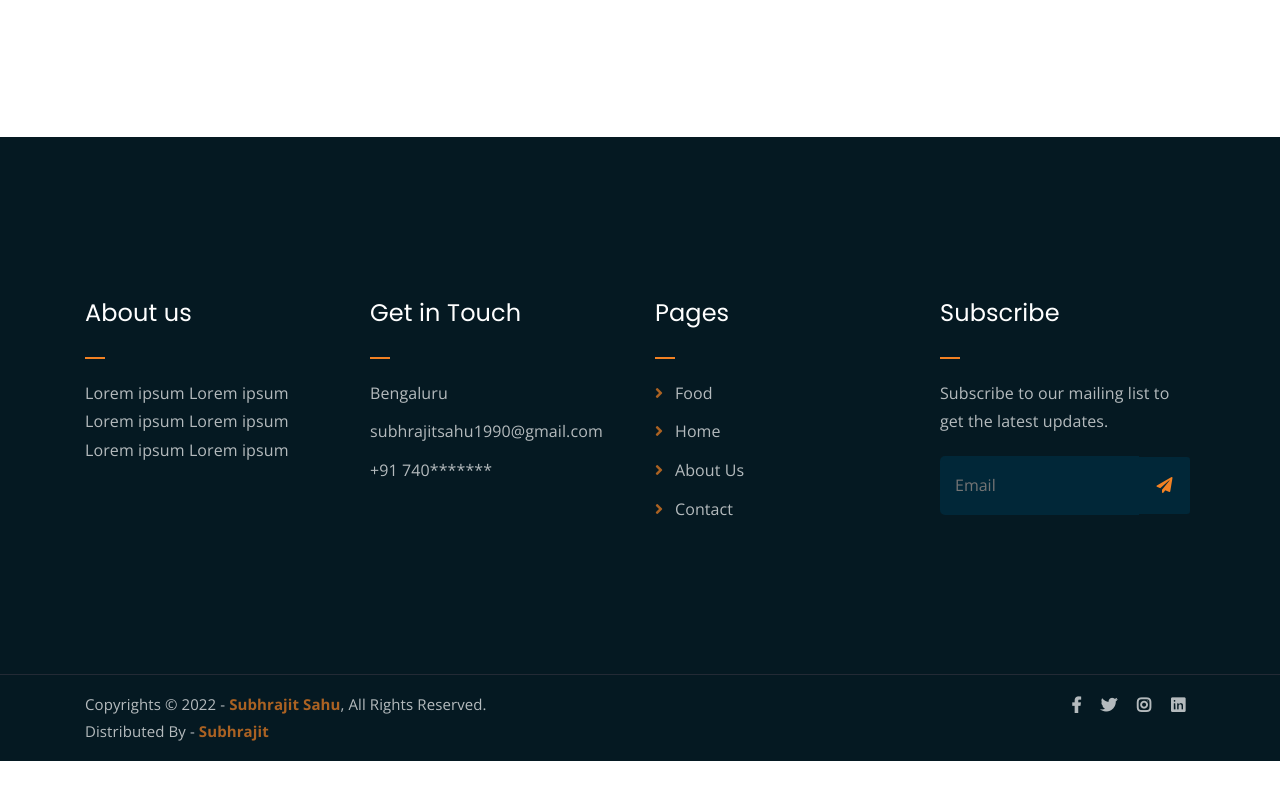
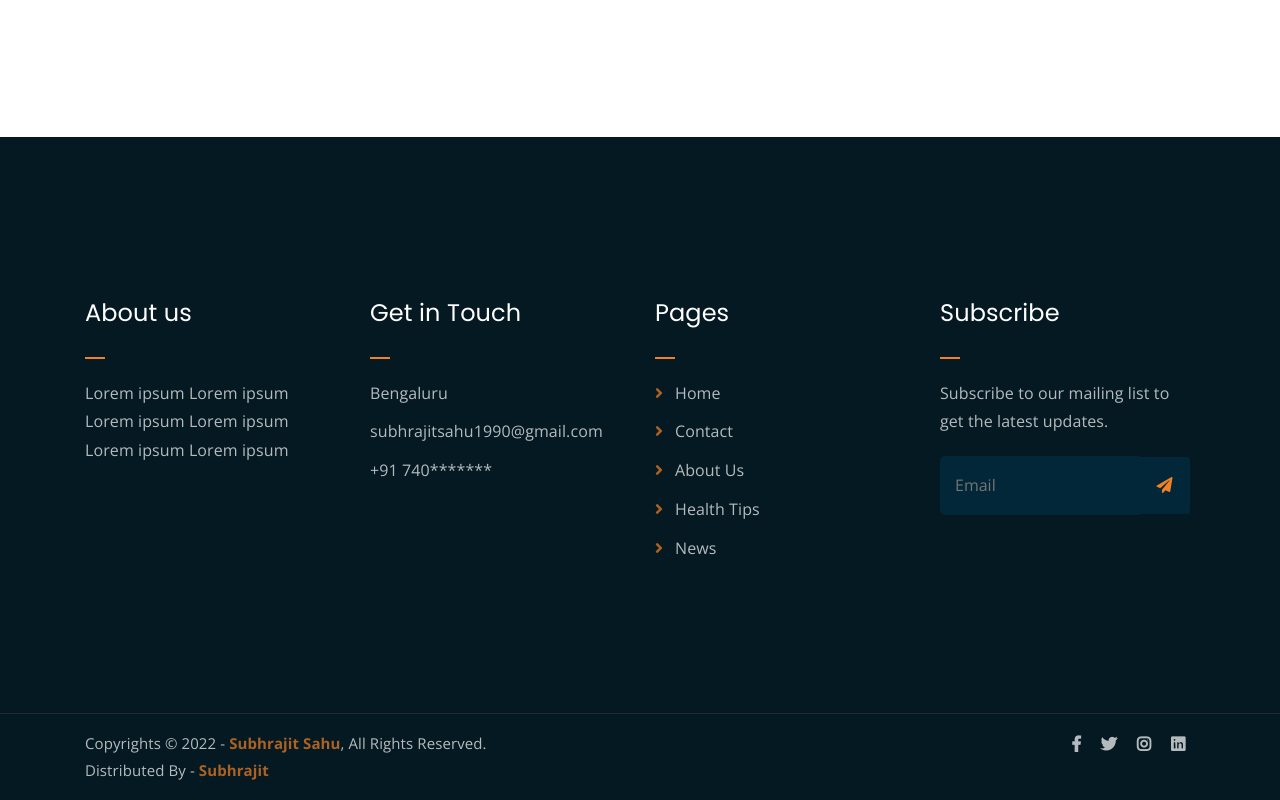
Before and after one commit to subhrajit1990/DryFruit, a React app: page / in a window 1280 px wide. Shown: the part 1498-2298 px from the top of the page. Before the commit the page ends 2259 px from the top, so only its background shows below. Built offline with nearby package versions, Linux system fonts and the light colour scheme.

Commit message:
changes for page navigation:Subhrajit

```diff
--- a/src/components/CommonUtils.js
+++ b/src/components/CommonUtils.js
@@ -1,6 +1,6 @@
 import 'regenerator-runtime/runtime';
 
-const BASEURL = 'https://sharemybillapi.herokuapp.com/BillManager';
+const BASEURL = 'https://agrofinesapi.herokuapp.com/DryFruit';
 
 function refNoGenerator(){
 	return new Date().valueOf();
--- a/src/components/Footer.js
+++ b/src/components/Footer.js
@@ -58,10 +58,11 @@ export default class Footer extends React.Component{
 
 										<nav>
 											<ul className="sub-menu">
-	                            				<li><NavLink to="/">Food</NavLink></li>
-	                            				<li><NavLink to="/Home">Home</NavLink></li>
-	                            				<li><NavLink to="/About">About Us</NavLink></li>
-	                            				<li><NavLink to="/Contact">Contact</NavLink></li>
+	                            				<li><NavLink to="/">Home</NavLink></li>
+			                            		<li><NavLink to="/Contact">Contact</NavLink></li>
+			                            		<li><NavLink to="/About">About Us</NavLink></li>
+			                            		<li><NavLink to="/HealthTips">Health Tips</NavLink></li>
+			                            		<li><NavLink to="/News">News</NavLink></li>
 	                       					</ul>
 										</nav>
 
```
